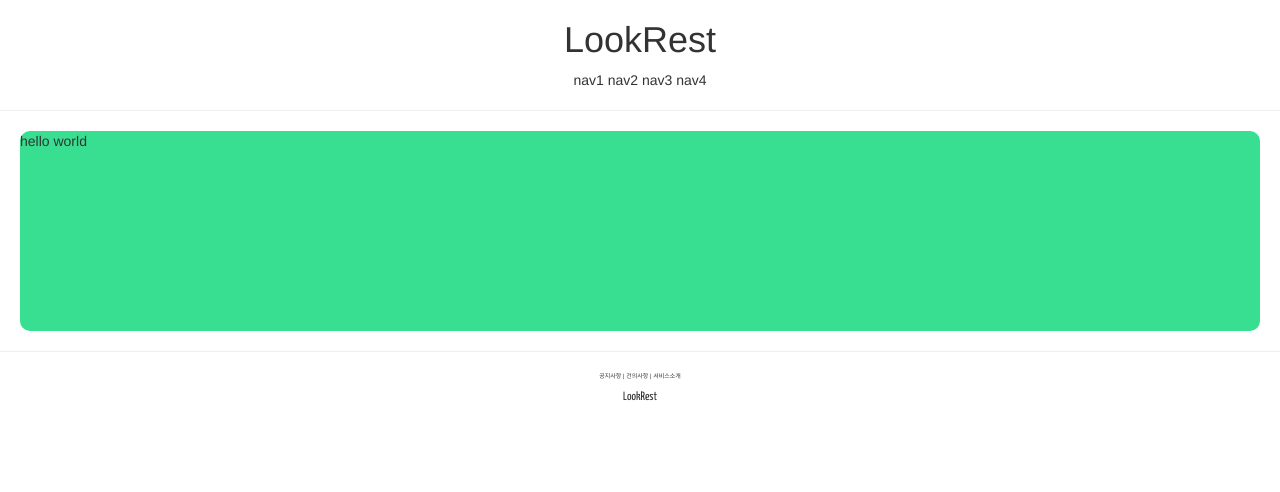
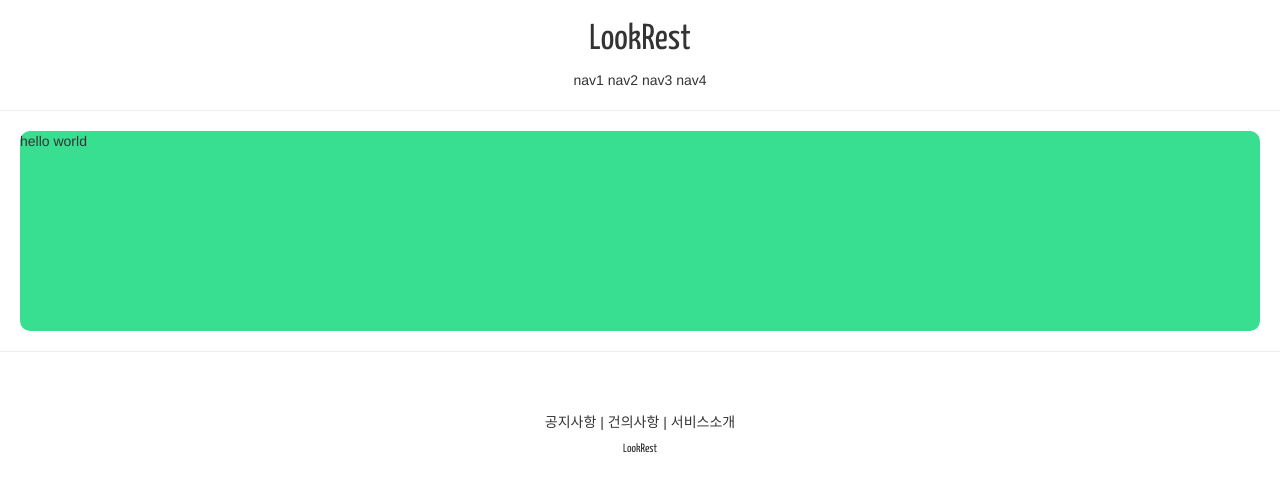
Before and after one commit to look-sun/lookrest, a Django app: page /account/hello_world in a window 1280 px wide. Shown: the top 492 px of the page. Run offline with Django 3.2, Linux system fonts and the light colour scheme; some libraries are stand-ins or nearby versions.

Commit message:
django course 11 commit

```diff
--- a/pinterest/settings.py
+++ b/pinterest/settings.py
@@ -130,3 +130,9 @@ USE_TZ = True
 # https://docs.djangoproject.com/en/3.1/howto/static-files/
 
 STATIC_URL = '/static/'
+
+STATIC_ROOT = os.path.join(BASE_DIR, 'staticfiles')
+
+STATICFILES_DIRS = [
+    BASE_DIR / "static",
+]
--- /dev/null
+++ b/static/base.css
@@ -0,0 +1,14 @@
+.ls_logo {
+    font-family: 'Yanone Kaffeesatz', sans-serif;
+}
+.ls_footer_button {
+    margin-top: 6rem;
+}
+.ls_footer {
+    text-align:center;
+    margin-top:2rem;
+}
+.ls_header {
+    text-align:center;
+    margin:2rem 0;
+}
--- a/templates/footer.html
+++ b/templates/footer.html
@@ -1,13 +1,13 @@
-<div style="text-align:center; margin-top:2rem;">
+<div class="ls_footer">
 
-    <div style="font-size: .6rem">
+    <div class="ls_footer_button">
         <span>공지사항</span> |
         <span>건의사항</span> |
         <span>서비스소개</span>
     </div>
 
-    <div>
-        <h6 style="margin-top: 1rem; font-family: 'Yanone Kaffeesatz', sans-serif;">
+    <div style="margin-top: 1rem;">
+        <h6 class="ls_logo">
             LookRest
         </h6>
     </div>
--- a/templates/head.html
+++ b/templates/head.html
@@ -1,3 +1,5 @@
+{% load static %}
+
 <head>
     <meta charset="UTF-8">
     <title>Title</title>
@@ -14,5 +16,6 @@
     <link href="https://fonts.googleapis.com/css2?family=Yanone+Kaffeesatz&display=swap" rel="stylesheet">
     <link rel="preconnect" href="https://fonts.gstatic.com">
     <link href="https://fonts.googleapis.com/css2?family=Yanone+Kaffeesatz&display=swap" rel="stylesheet">
-
+    <!-- DEFAULT css LINK-->
+    <link rel="stylesheet" type="text/css" href="{% static 'base.css' %}">
 </head>
--- a/templates/header.html
+++ b/templates/header.html
@@ -1,9 +1,8 @@
-<div style="text-align:center; margin:2rem 0;">
+<div class="ls_header">
     <div>
-        <h1 style="ffont-family: 'Yanone Kaffeesatz', sans-serif;">
-            LookRest
-        </h1>
+        <h1 class="ls_logo">LookRest</h1>
     </div>
+
     <div>
         <span>nav1</span>
         <span>nav2</span>
```
